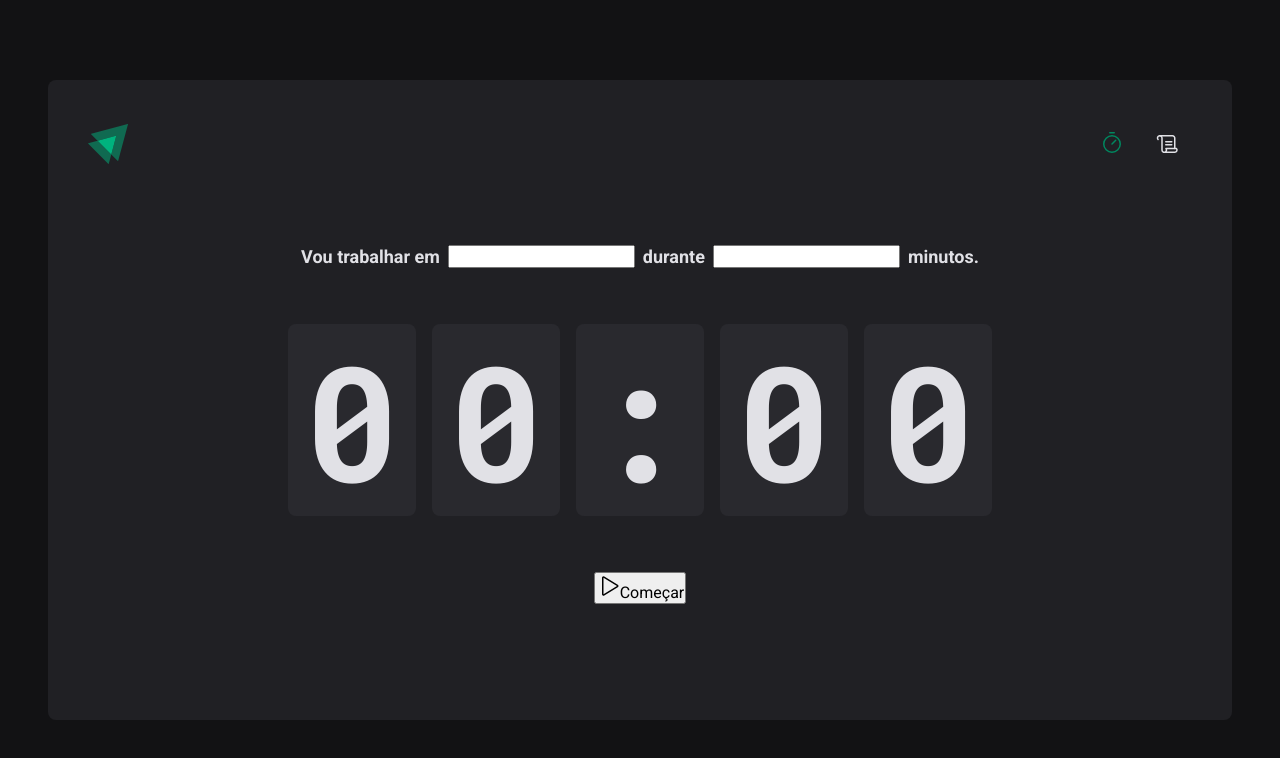
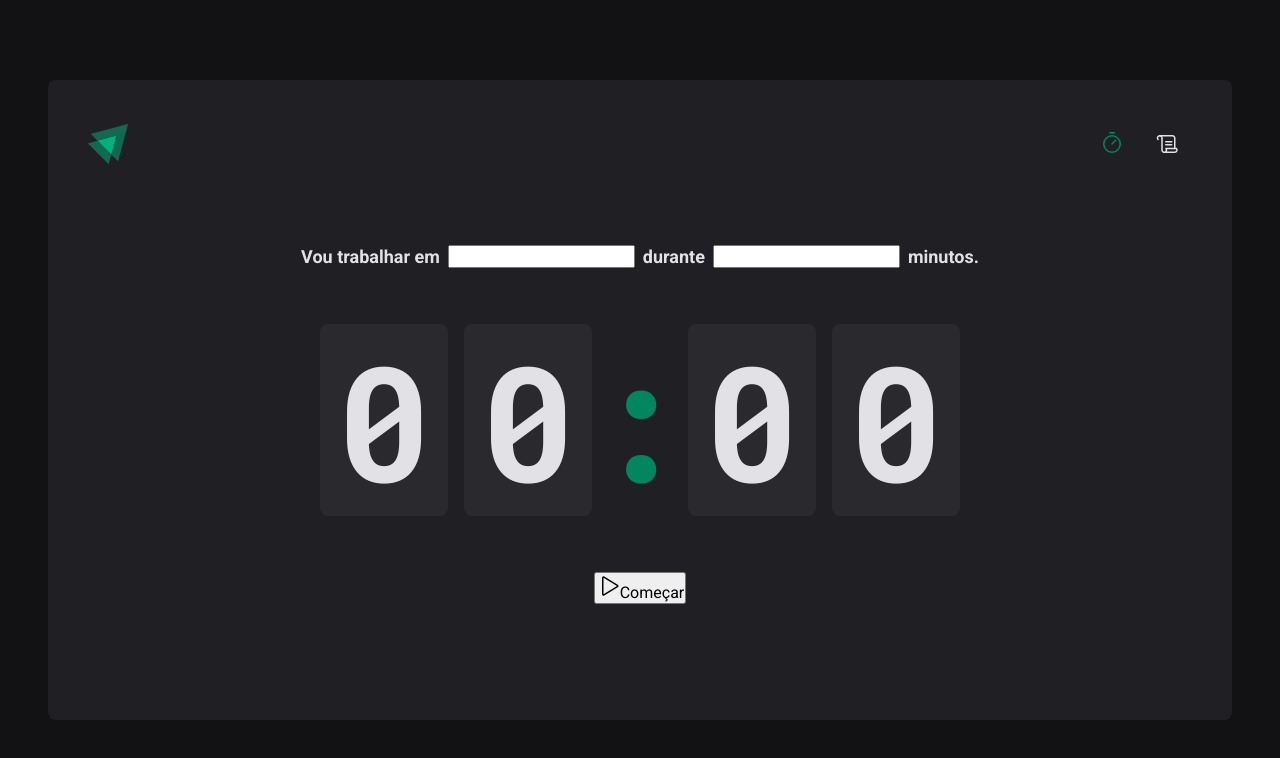
Before and after one commit to srlarissa/rocketseat-react-modulo1, a React (Vite) app in the folder modulo-2-ignitetimer/: page / in a window 1280 px wide. Shown: the top 758 px of the page. Built offline with nearby package versions, Linux system fonts and the light colour scheme.

Commit message:
feat: Estilização do ":"

```diff
--- a/modulo-2-ignitetimer/src/pages/Home/index.tsx
+++ b/modulo-2-ignitetimer/src/pages/Home/index.tsx
@@ -1,5 +1,5 @@
 import { Play } from "phosphor-react";
-import { CountDownContainer, FormContainer, HomeContainer } from "./styles";
+import { CountDownContainer, FormContainer, HomeContainer, Separator } from "./styles";
 
 export function Home() {
   return(
@@ -17,7 +17,7 @@ export function Home() {
           <CountDownContainer>
             <span>0</span>
             <span>0</span>
-            <span>:</span>
+            <Separator> : </Separator>
             <span>0</span>
             <span>0</span>
           </CountDownContainer>
--- a/modulo-2-ignitetimer/src/pages/Home/styles.ts
+++ b/modulo-2-ignitetimer/src/pages/Home/styles.ts
@@ -43,3 +43,13 @@ export const CountDownContainer = styled.div`
     }
 
 `
+
+export const Separator = styled.div`
+    padding: 2rem 0;
+    color: ${props => props.theme['green-500']};
+
+    width: 4rem;
+    overflow: hidden;
+    display: flex;
+    justify-content: center;
+`
```
